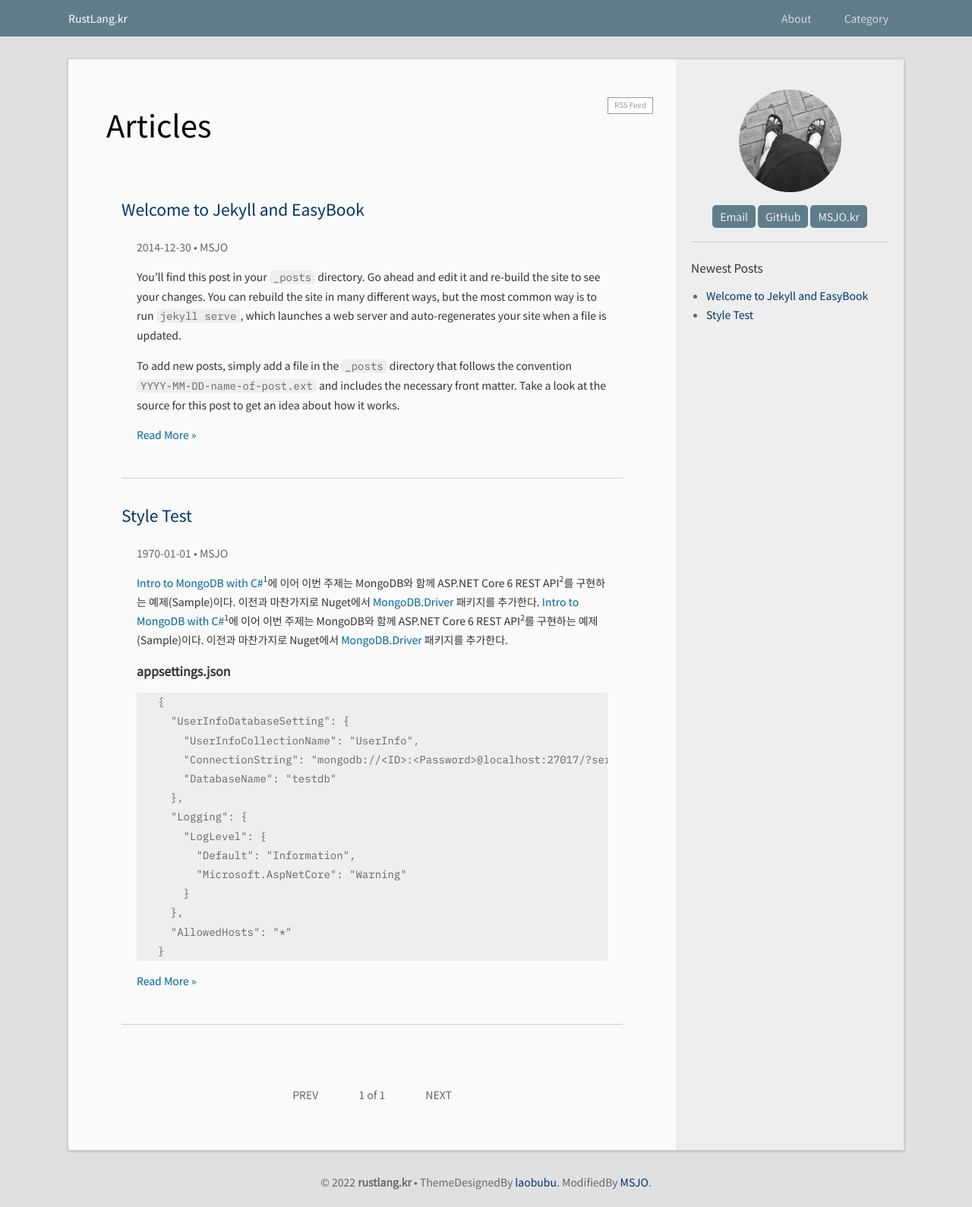
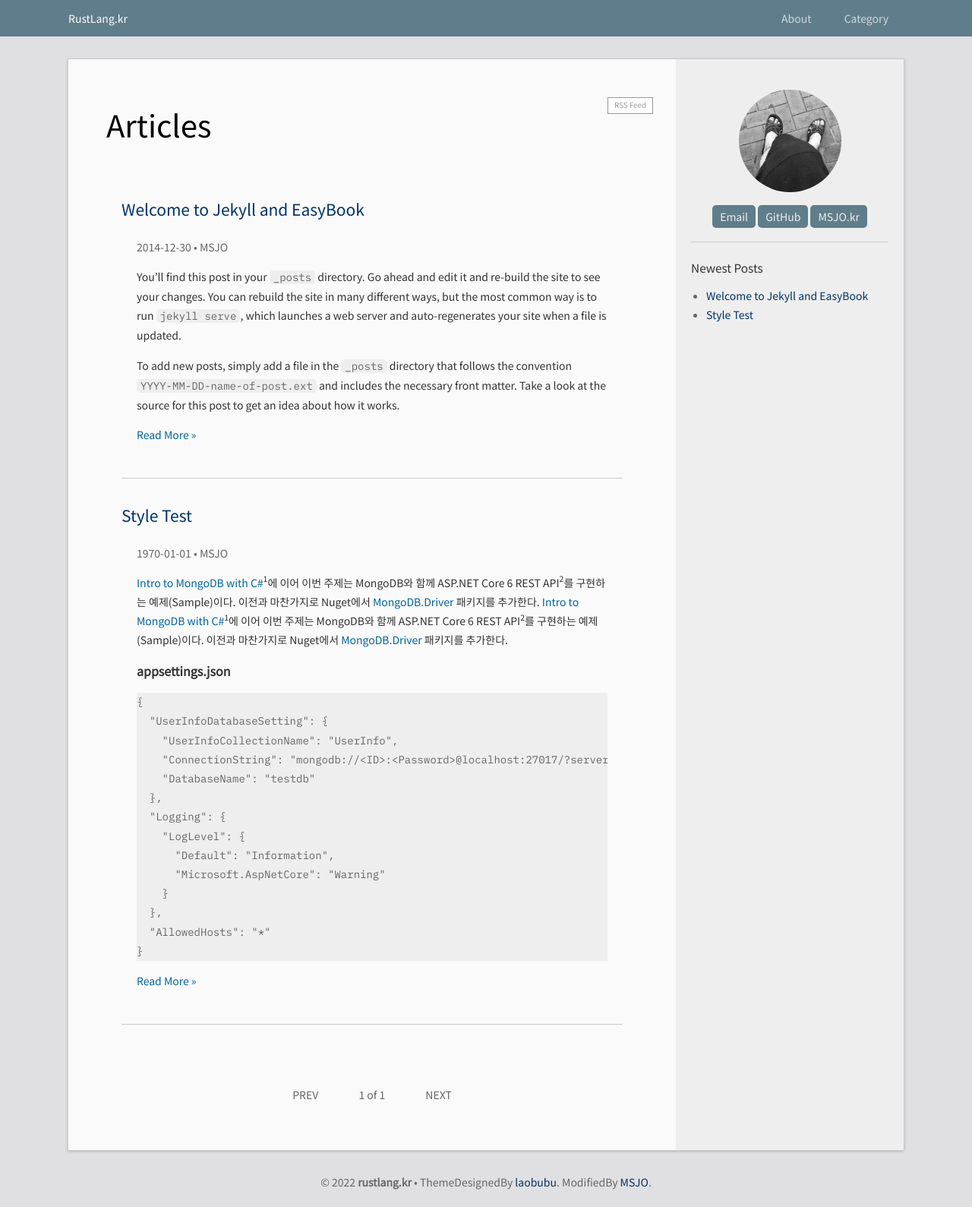
Before and after one commit to DebugJO/rustlang, a Jekyll site: the page built from index.html, in a window 1280 px wide. Shown: the whole page at 76% size. Built offline with Jekyll 4.4.1, drawn with Linux system fonts in a browser that asks for light colours; the list of posts is cut into pages by our own code.

Commit message:
Update _home.scss

```diff
--- a/_sass/_home.scss
+++ b/_sass/_home.scss
@@ -9,7 +9,7 @@
     }
 }
 .rss-link {
-	float:right;
+    float:right;
     text-decoration: none;
     border:1px solid;
     color: #999;
@@ -52,6 +52,9 @@
             color: #666;
             background-color: #eee;
         }
+	pre {
+	    padding: 0px;
+	}
         th {
             border-color: #ccc;
             background-color: #ccc;
```
